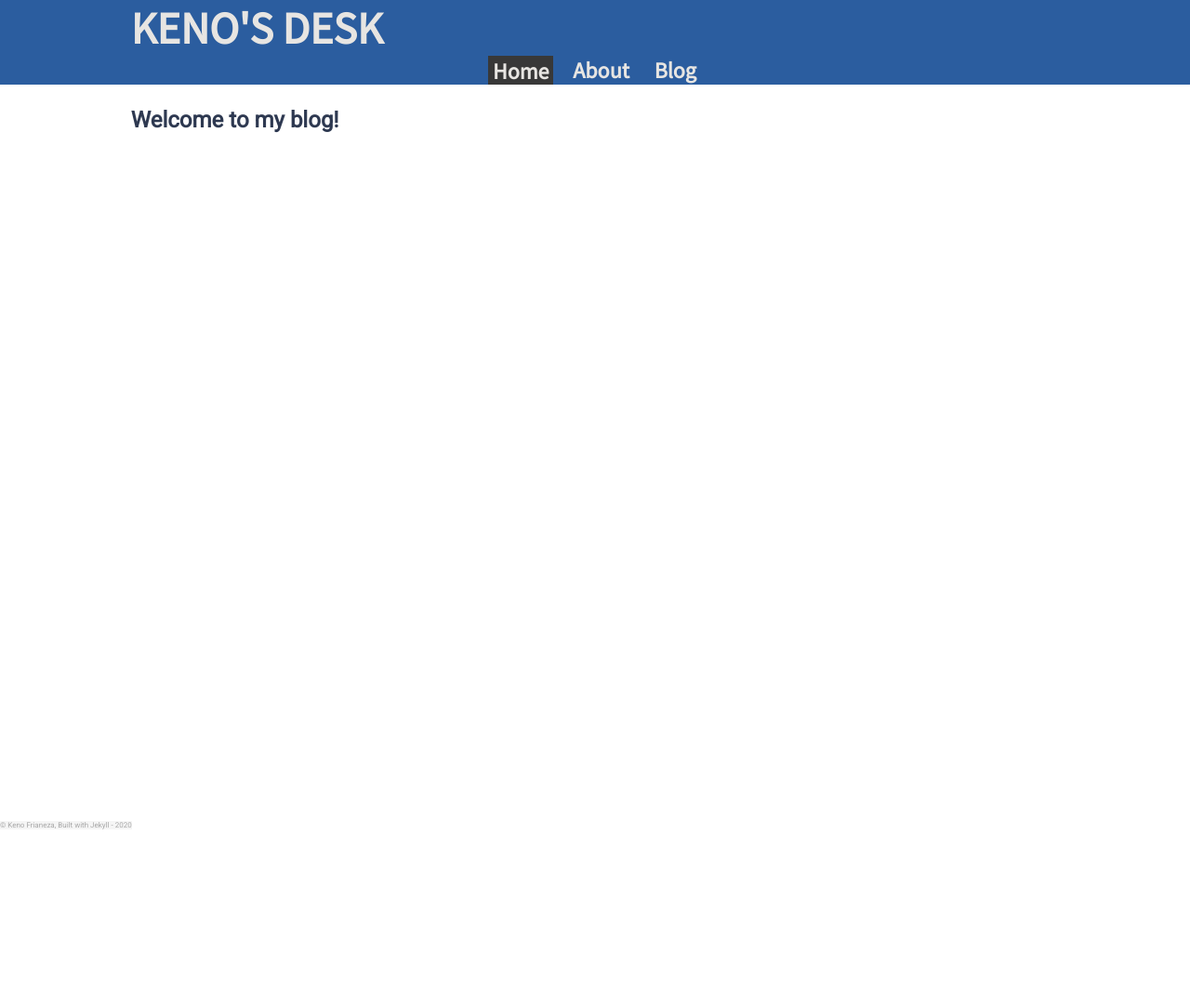
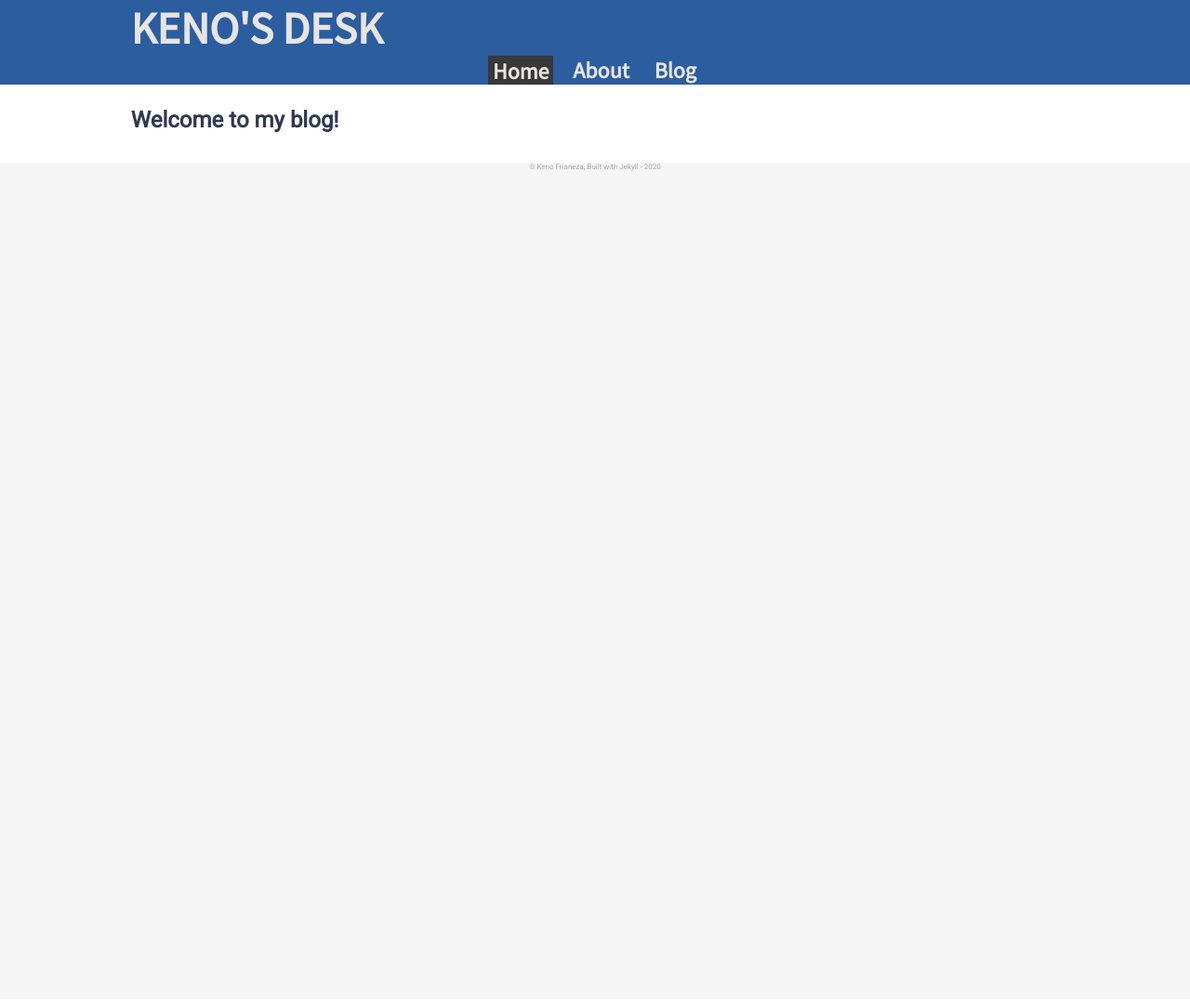
Before and after one commit to kenofrianeza/kenofrianeza.github.io, a Jekyll site: the page built from index.html, in a window 1280 px wide. Shown: the whole page at 93% size. Built offline with Jekyll 4.4.1, drawn with Linux system fonts in a browser that asks for light colours; before the commit the page ends 900 px from its top, so only the background shows below that.

Commit message:
Update main.scss

```diff
--- a/_sass/main.scss
+++ b/_sass/main.scss
@@ -89,7 +89,8 @@ ul a {
 }
 
 .foot {
-    position: absolute;
+    position: relative;
+    min-height: 100vh;
     bottom: 0;
     background-color:#F5F5F5;
     overflow: hidden;
```
